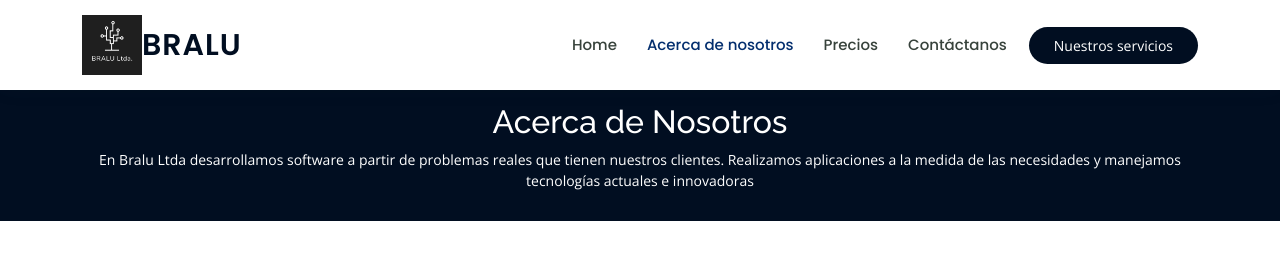
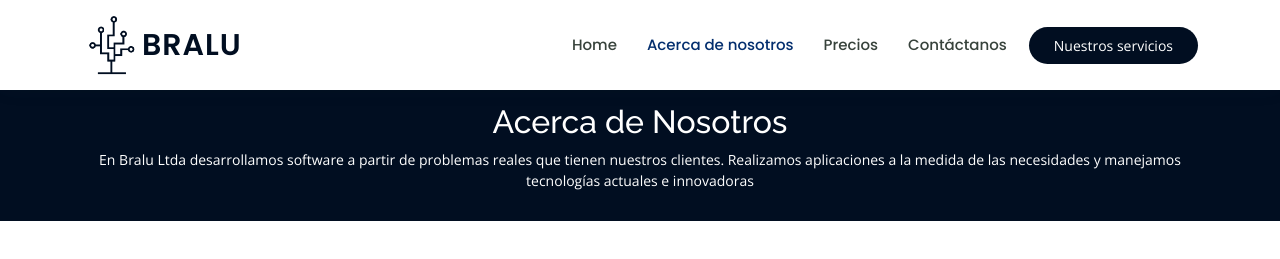
Before and after one commit to BraluLtda/BraluLtda.github.io, a plain HTML site: page about.html in a window 1280 px wide. Shown: the top 259 px of the page. Drawn offline with nearby package versions, Linux system fonts and the light colour scheme.

Commit message:
Change logo version

```diff
--- a/about.html
+++ b/about.html
@@ -33,7 +33,7 @@
   <!-- ======= Header ======= -->
   <header id="header" class="fixed-top">
     <div class="container d-flex align-items-center">
-      <img width="60px" src="./assets/img/logo.png" alt="logo bralu">
+      <img width="60px" src="./assets/img/logo_web.png" alt="logo bralu">
       <h1 class="logo me-auto"><a href="/">BRALU</a></h1>
       <nav id="navbar" class="navbar order-last order-lg-0">
         <ul>
```
Also changed, not shown: contact.html (+1 -1 lines), index.html (+1 -1 lines), pricing.html (+1 -1 lines), services.html (+1 -1 lines), assets/img/logo_web.png (added).
